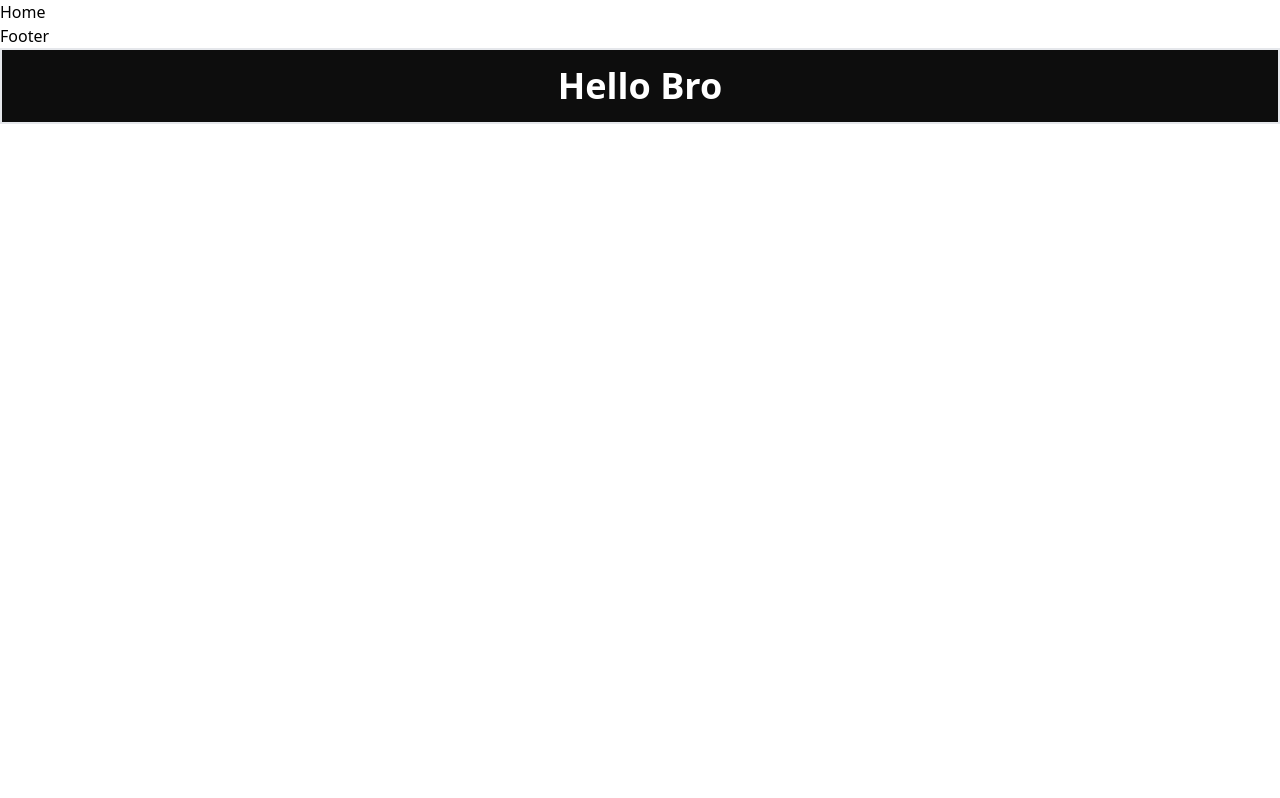
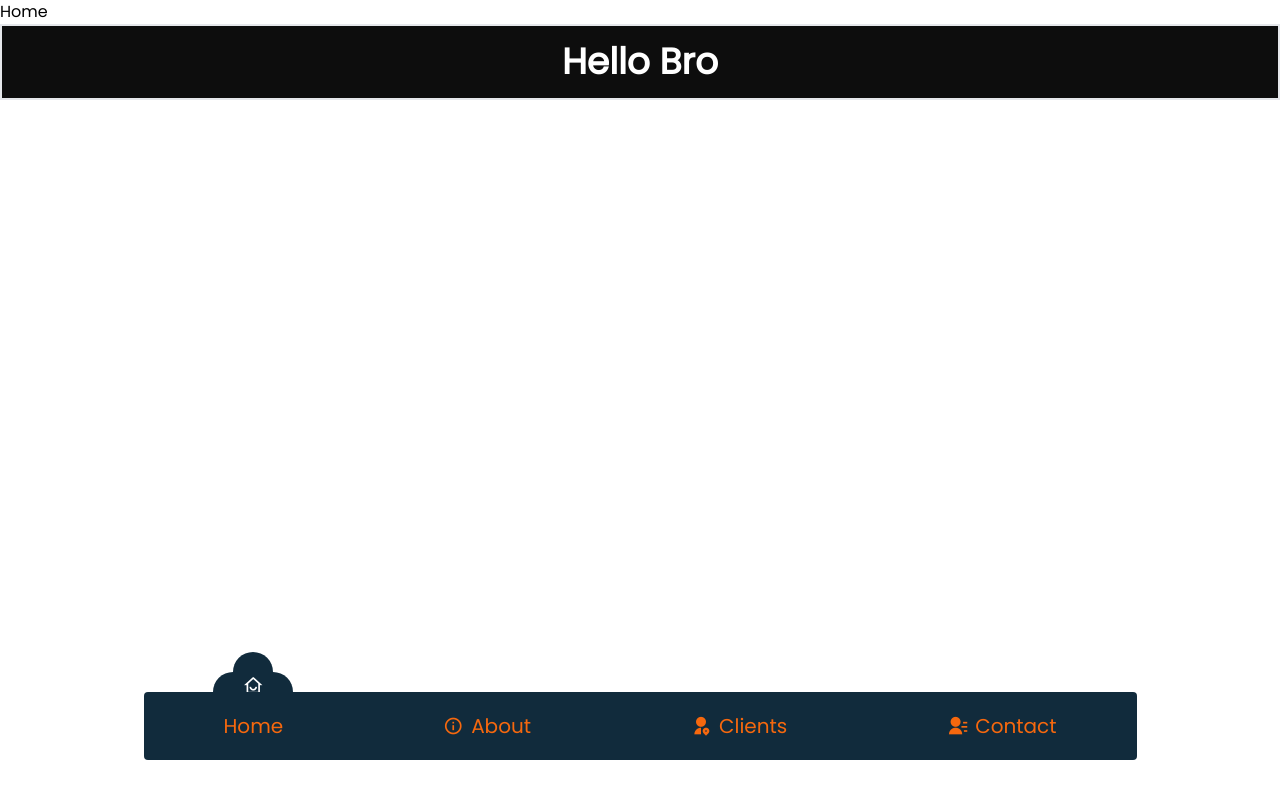
Before and after one commit to Padmanabh-B/React-and-Tailwind-Website, a React (Create React App) app: page / in a window 1280 px wide. Built offline with nearby package versions, Linux system fonts and the light colour scheme.

Commit message:
completed navbar section

```diff
--- a/public/index.html
+++ b/public/index.html
@@ -11,6 +11,7 @@
     />
     <link rel="apple-touch-icon" href="%PUBLIC_URL%/logo192.png" />
     <link rel="manifest" href="%PUBLIC_URL%/manifest.json" />
+    <link href="https://cdn.jsdelivr.net/npm/remixicon@2.5.0/fonts/remixicon.css" rel="stylesheet">
     <title>VPA Agency</title>
   </head>
   <body>
--- a/src/components/Layout.js
+++ b/src/components/Layout.js
@@ -1,20 +1,68 @@
-import React from 'react'
+import React from "react";
+import { Link, useLocation } from "react-router-dom";
 
-const Layout = ({children}) => {
+const Layout = ({ children }) => {
+  const location = useLocation();
+
+  const menuItems = [
+    {
+      title: "Home",
+      path: "/",
+      icon: "ri-home-smile-line",
+    },
+    {
+      title: "About",
+      path: "/about",
+      icon: "ri-information-line",
+    },
+    {
+      title: "Clients",
+      path: "/clients",
+      icon: "ri-user-location-fill",
+    },
+    {
+      title: "Contact",
+      path: "/contact",
+      icon: "ri-contacts-fill",
+    },
+  ];
+
   return (
     <div>
+      {/* Content  */}
+      <div className="">{children}</div>
+      {/* Footer */}
+      <div className="fixed left-0 right-0 bottom-10">
+        <div className="flex justify-center ">
+          {menuItems.map((item, index) => (
+            <div className="flex flex-col items-center justify-end">
+            {location.pathname === item.path && (
+              <div className="flex flex-col items-center">
+                <div className="w-10 h-5 rounded-t-full bg-primary"></div>
+                <div className="w-20 h-5 text-center rounded-t-full bg-primary">
+                  <i className={`${item.icon} text-xl text-white `}></i>
+                </div>
+              </div>
+            )}
 
-    <div className="content">
-        {children}
+              <div
+                className={`px-20 py-5 bg-primary ${
+                  index === 0 && "rounded-l"
+                } ${
+                  index === menuItems.length - 1 && "rounded-r"
+                } flex items-center justify-center space-x-2`}
+              >
+                {location.pathname!== item.path && <i className={`${item.icon} text-secondary text-xl`}></i>}
+                <Link to={`${item.path}`} className="text-xl text-secondary">
+                  {item.title}
+                </Link>
+              </div>
+            </div>
+          ))}
+        </div>
+      </div>
     </div>
-    <div className="footer">
-        <h1>Footer</h1>
-    </div>
+  );
+};
 
-
-
-    </div>
-  )
-}
-
-export default Layout
+export default Layout;
--- a/src/index.css
+++ b/src/index.css
@@ -1,3 +1,9 @@
+@import url("https://fonts.googleapis.com/css2?family=Poppins&display=swap");
+
+* {
+  font-family: "Poppins";
+}
+
 @tailwind base;
 @tailwind components;
 @tailwind utilities;
--- a/tailwind.config.js
+++ b/tailwind.config.js
@@ -1,10 +1,13 @@
 /** @type {import('tailwindcss').Config} */
 module.exports = {
-  content: [
-    "./src/**/*.{js,jsx,ts,tsx}",
-  ],
+  content: ["./src/**/*.{js,jsx,ts,tsx}"],
   theme: {
-    extend: {},
+    extend: {
+      colors: {
+        primary: "#112B3C",
+        secondary: "#F6680E",
+      },
+    },
   },
   plugins: [],
-}
+};
```
